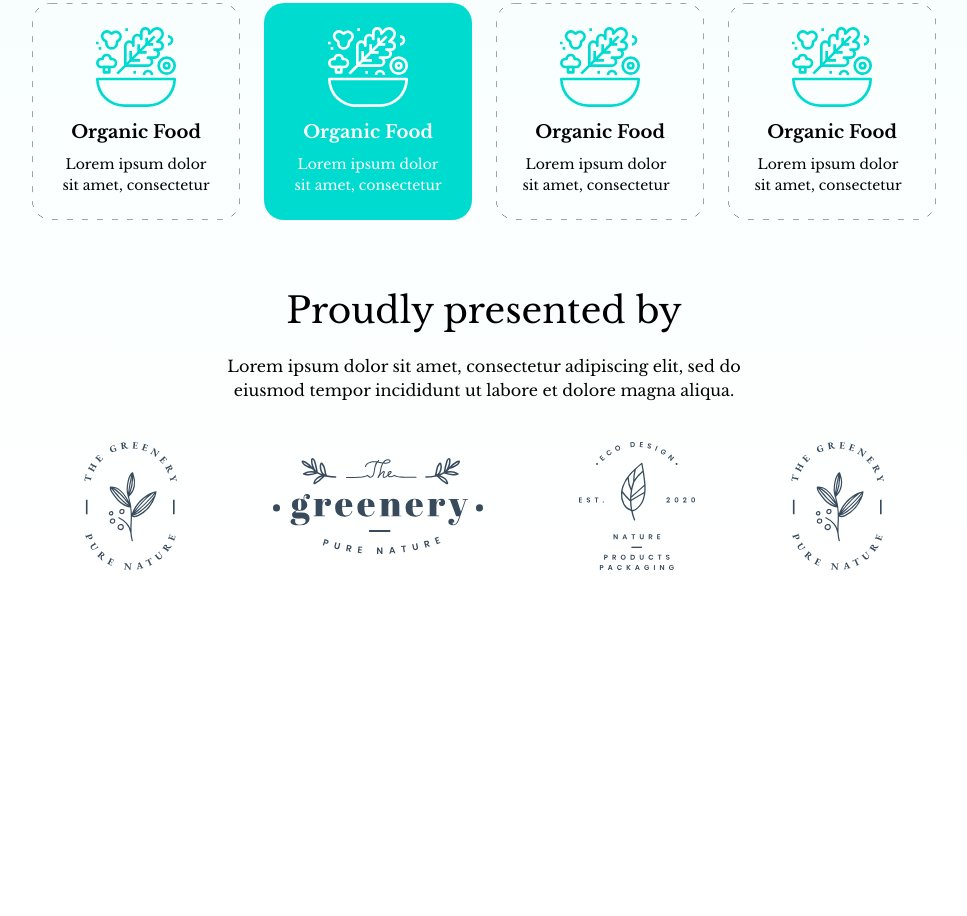
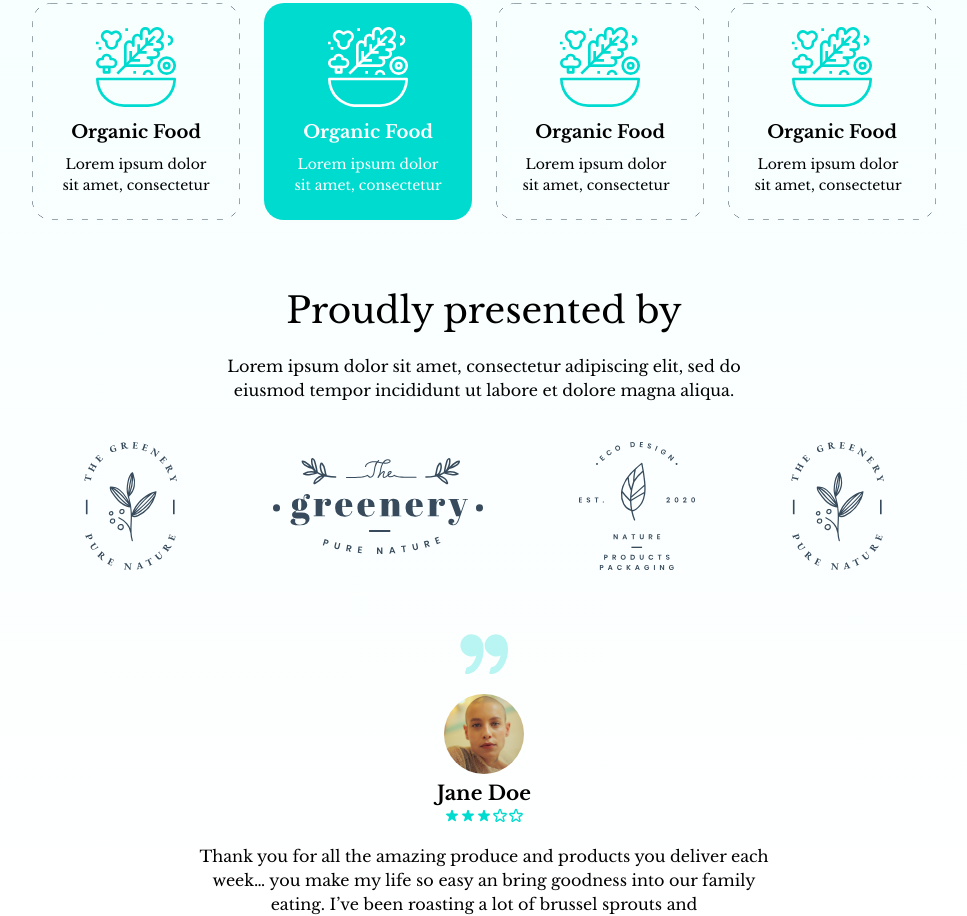
Before and after one commit to AgkTF/organic-website, a website: page pages/home.html in a window 1280 px wide. Shown: the part 594-1510 px from the top of the page, without its empty margins (156-1123 px from the left). Before the commit the page ends 1164 px from the top, so only its background shows below. Drawn offline with nearby package versions, Linux system fonts and the light colour scheme; files that its build step writes are made by us from their sources.

Commit message:
quotes section done.

```diff
--- a/pages/home.html
+++ b/pages/home.html
@@ -181,6 +181,84 @@
           />
         </div>
       </section>
+
+      <section class="mt-16 text-center flex flex-col items-center">
+        <img src="../images/quotes.svg" alt="quotes" class="h-8 lg:h-10" />
+        <div
+          class="mt-5 h-16 w-16 lg:h-20 lg:w-20 rounded-full overflow-hidden"
+        >
+          <img
+            src="../images/avatar.jpg"
+            alt="woman face"
+            class="w-full h-full object-cover"
+          />
+        </div>
+        <span class="block mt-1 font-bold sm:text-lg lg:text-xl">Jane Doe</span>
+        <div class="flex">
+          <svg
+            class="w-4 h-4 text-turquoise"
+            fill="currentColor"
+            viewBox="0 0 20 20"
+            xmlns="http://www.w3.org/2000/svg"
+          >
+            <path
+              d="M9.049 2.927c.3-.921 1.603-.921 1.902 0l1.07 3.292a1 1 0 00.95.69h3.462c.969 0 1.371 1.24.588 1.81l-2.8 2.034a1 1 0 00-.364 1.118l1.07 3.292c.3.921-.755 1.688-1.54 1.118l-2.8-2.034a1 1 0 00-1.175 0l-2.8 2.034c-.784.57-1.838-.197-1.539-1.118l1.07-3.292a1 1 0 00-.364-1.118L2.98 8.72c-.783-.57-.38-1.81.588-1.81h3.461a1 1 0 00.951-.69l1.07-3.292z"
+            ></path></svg
+          ><svg
+            class="w-4 h-4 text-turquoise"
+            fill="currentColor"
+            viewBox="0 0 20 20"
+            xmlns="http://www.w3.org/2000/svg"
+          >
+            <path
+              d="M9.049 2.927c.3-.921 1.603-.921 1.902 0l1.07 3.292a1 1 0 00.95.69h3.462c.969 0 1.371 1.24.588 1.81l-2.8 2.034a1 1 0 00-.364 1.118l1.07 3.292c.3.921-.755 1.688-1.54 1.118l-2.8-2.034a1 1 0 00-1.175 0l-2.8 2.034c-.784.57-1.838-.197-1.539-1.118l1.07-3.292a1 1 0 00-.364-1.118L2.98 8.72c-.783-.57-.38-1.81.588-1.81h3.461a1 1 0 00.951-.69l1.07-3.292z"
+            ></path></svg
+          ><svg
+            class="w-4 h-4 text-turquoise"
+            fill="currentColor"
+            viewBox="0 0 20 20"
+            xmlns="http://www.w3.org/2000/svg"
+          >
+            <path
+              d="M9.049 2.927c.3-.921 1.603-.921 1.902 0l1.07 3.292a1 1 0 00.95.69h3.462c.969 0 1.371 1.24.588 1.81l-2.8 2.034a1 1 0 00-.364 1.118l1.07 3.292c.3.921-.755 1.688-1.54 1.118l-2.8-2.034a1 1 0 00-1.175 0l-2.8 2.034c-.784.57-1.838-.197-1.539-1.118l1.07-3.292a1 1 0 00-.364-1.118L2.98 8.72c-.783-.57-.38-1.81.588-1.81h3.461a1 1 0 00.951-.69l1.07-3.292z"
+            ></path>
+          </svg>
+          <svg
+            class="w-4 h-4 text-turquoise"
+            fill="none"
+            stroke="currentColor"
+            viewBox="0 0 24 24"
+            xmlns="http://www.w3.org/2000/svg"
+          >
+            <path
+              stroke-linecap="round"
+              stroke-linejoin="round"
+              stroke-width="2"
+              d="M11.049 2.927c.3-.921 1.603-.921 1.902 0l1.519 4.674a1 1 0 00.95.69h4.915c.969 0 1.371 1.24.588 1.81l-3.976 2.888a1 1 0 00-.363 1.118l1.518 4.674c.3.922-.755 1.688-1.538 1.118l-3.976-2.888a1 1 0 00-1.176 0l-3.976 2.888c-.783.57-1.838-.197-1.538-1.118l1.518-4.674a1 1 0 00-.363-1.118l-3.976-2.888c-.784-.57-.38-1.81.588-1.81h4.914a1 1 0 00.951-.69l1.519-4.674z"
+            ></path></svg
+          ><svg
+            class="w-4 h-4 text-turquoise"
+            fill="none"
+            stroke="currentColor"
+            viewBox="0 0 24 24"
+            xmlns="http://www.w3.org/2000/svg"
+          >
+            <path
+              stroke-linecap="round"
+              stroke-linejoin="round"
+              stroke-width="2"
+              d="M11.049 2.927c.3-.921 1.603-.921 1.902 0l1.519 4.674a1 1 0 00.95.69h4.915c.969 0 1.371 1.24.588 1.81l-3.976 2.888a1 1 0 00-.363 1.118l1.518 4.674c.3.922-.755 1.688-1.538 1.118l-3.976-2.888a1 1 0 00-1.176 0l-3.976 2.888c-.783.57-1.838-.197-1.538-1.118l1.518-4.674a1 1 0 00-.363-1.118l-3.976-2.888c-.784-.57-.38-1.81.588-1.81h4.914a1 1 0 00.951-.69l1.519-4.674z"
+            ></path>
+          </svg>
+        </div>
+        <p
+          class="mx-auto mt-3 md:mt-5 text-xs lg:text-base max-w-xs sm:max-w-lg lg:max-w-xl"
+        >
+          Thank you for all the amazing produce and products you deliver each
+          week… you make my life so easy an bring goodness into our family
+          eating. I’ve been roasting a lot of brussel sprouts and
+        </p>
+      </section>
     </div>
     <script src="../js/index.js"></script>
   </body>
```
Also changed, not shown: images/avatar.jpg (added), images/quotes.svg (added).
